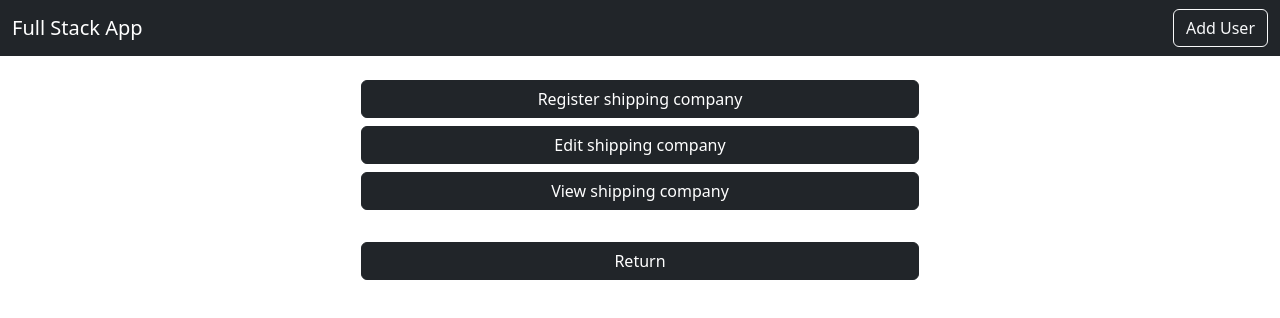
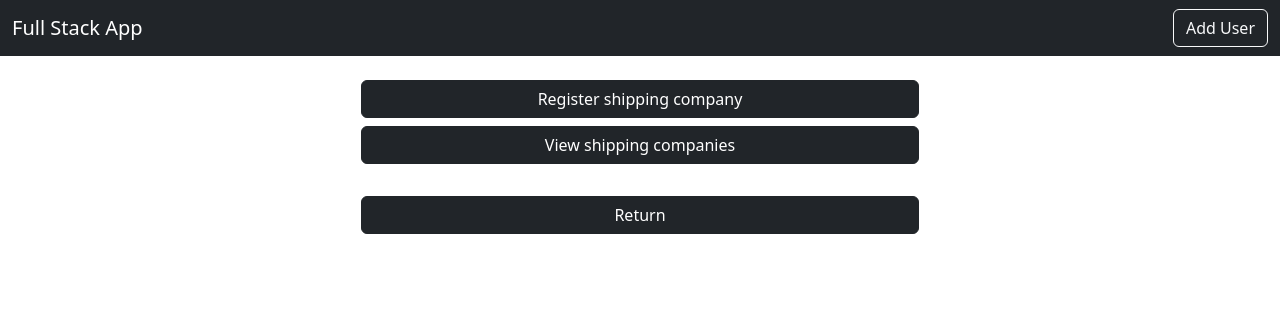
Before and after one commit to adiljin/capstone_fullstack-frontend, a React (Create React App) app: page /pages/clientman in a window 1280 px wide. Shown: the top 318 px of the page. Built offline with nearby package versions, Linux system fonts and the light colour scheme.

Commit message:
Changed:  - AddClient.js  - App.js  - ClientMan.js

```diff
--- a/src/App.js
+++ b/src/App.js
@@ -13,6 +13,8 @@ import RoutMan from './pages/routes/RoutMan';
 import AddRoute from './pages/routes/AddRoute';
 import EditRoute from './pages/routes/EditRoute';
 import AddClient from './pages/client/AddClient';
+import ViewClient from './pages/client/ViewClient';
+import EditClient from './pages/client/EditClient';
 
 function App() {
   return (
@@ -28,6 +30,8 @@ function App() {
 
           <Route exact path='/pages/clientman' element={<ClientMan/>}/>
           <Route exact path='/pages/clientman/addclient' element={<AddClient/>}/>
+          <Route exact path='/pages/clientman/viewcli' element={<ViewClient/>}/>
+          <Route exact path='/pages/clientman/editcli/:id' element={<EditClient/>}/>
 
           <Route exact path='/pages/custman' element={<CustMan/>}/>
 
--- a/src/pages/client/AddClient.js
+++ b/src/pages/client/AddClient.js
@@ -14,7 +14,7 @@ export default function AddClient() {
         e_mail: ""
     })
 
-    const { name, address, number, e_mail} = client
+    const { name, address, number, e_mail } = client
 
     const onInputChange = (e) => {
         setUser({ ...client, [e.target.name]: e.target.value })
@@ -22,11 +22,11 @@ export default function AddClient() {
 
 
     const onSubmit = async (e) => {
-        if(client.name!==""&&client.address!==""&&client.number!==""&&client.e_mail!==""){
+        if (client.name !== "" && client.address !== "" && client.number !== "" && client.e_mail !== "") {
             e.preventDefault();
             await axios.post("http://localhost:8080/company-ship", client)
             navigate("/pages/clientman")
-        }else{
+        } else {
             alert("Please fill out all fields.");
         }
 
@@ -39,7 +39,7 @@ export default function AddClient() {
                     <h2 className='text-center m-4'>Register Shipping Company</h2>
 
                     <form onSubmit={(e) => onSubmit(e)}>
-
+                        <table class="mx-1" className="table border shadow">
                             <div className='mb-3 text-start'>
                                 <label htmlFor='name' className='form-label'>
                                     Company name
@@ -92,8 +92,9 @@ export default function AddClient() {
                                     onChange={(e) => onInputChange(e)}
                                 />
                             </div>
+                        </table>
                         <button type='submit' className='btn btn-outline-success'>Submit</button>
-                        <Link type='submit' className='btn btn-outline-danger mx-2'to={'/pages/clientman'}>Cancel</Link>
+                        <Link type='submit' className='btn btn-outline-danger mx-2' to={'/pages/clientman'}>Cancel</Link>
                     </form>
                 </div>
             </div>
--- a/src/pages/client/ClientMan.js
+++ b/src/pages/client/ClientMan.js
@@ -9,8 +9,7 @@ export default function ClientMan() {
                 {
                     <div class="d-grid gap-2 col-6 mx-auto">
                         <Link class="btn btn-dark" type="button" to={`/pages/clientman/addclient`}>Register shipping company</Link>
-                        <button class="btn btn-dark" type="button">Edit shipping company</button>
-                        <button class="btn btn-dark" type="button">View shipping company</button>
+                        <Link class="btn btn-dark" type="button" to={`/pages/clientman/viewcli`}>View shipping companies</Link>
                         <Link class="btn btn-dark my-4" type="button" to={`/pages/main`}>Return</Link>
                     </div>
                 }
```
Lines whose indentation alone changed are shown as unchanged.
